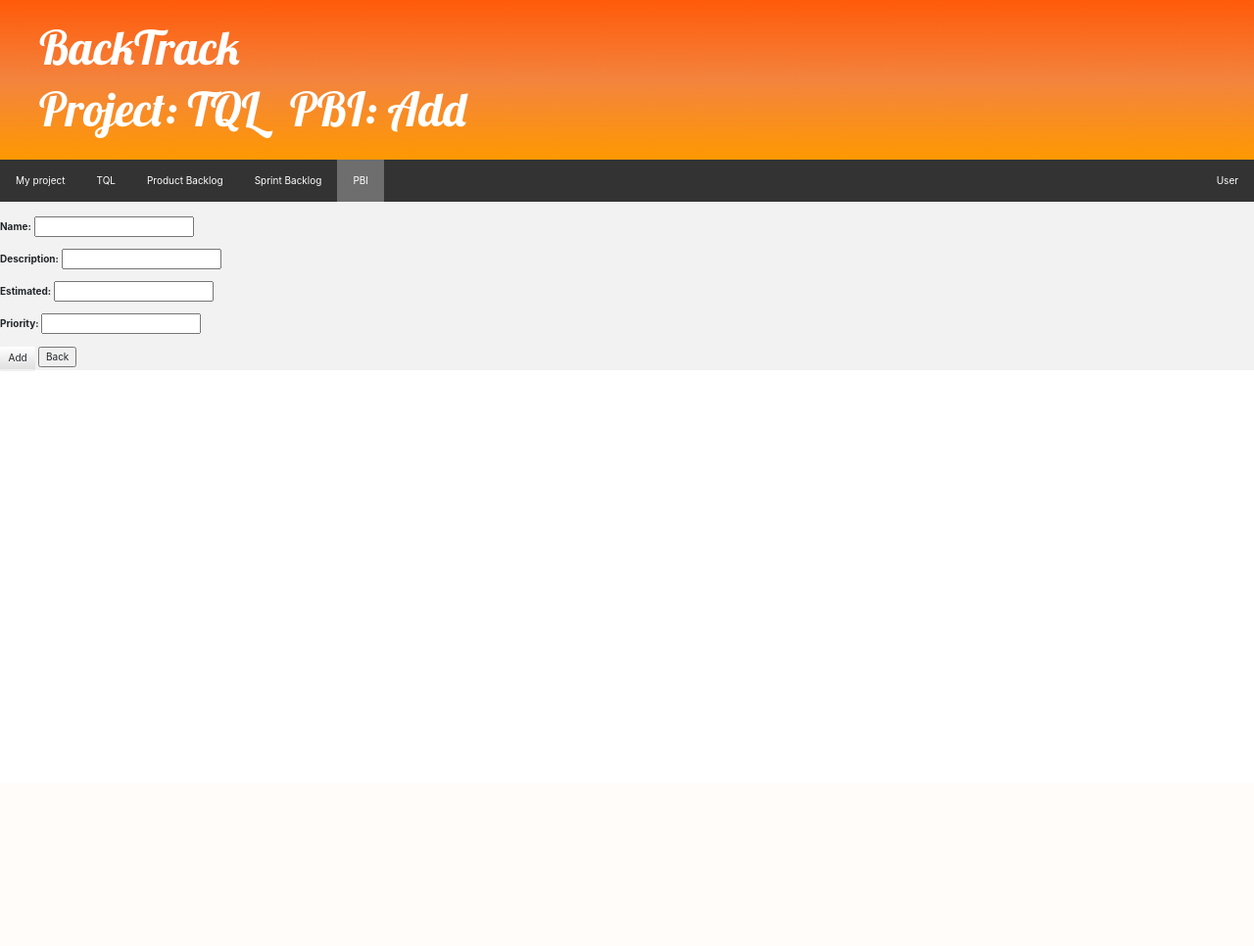
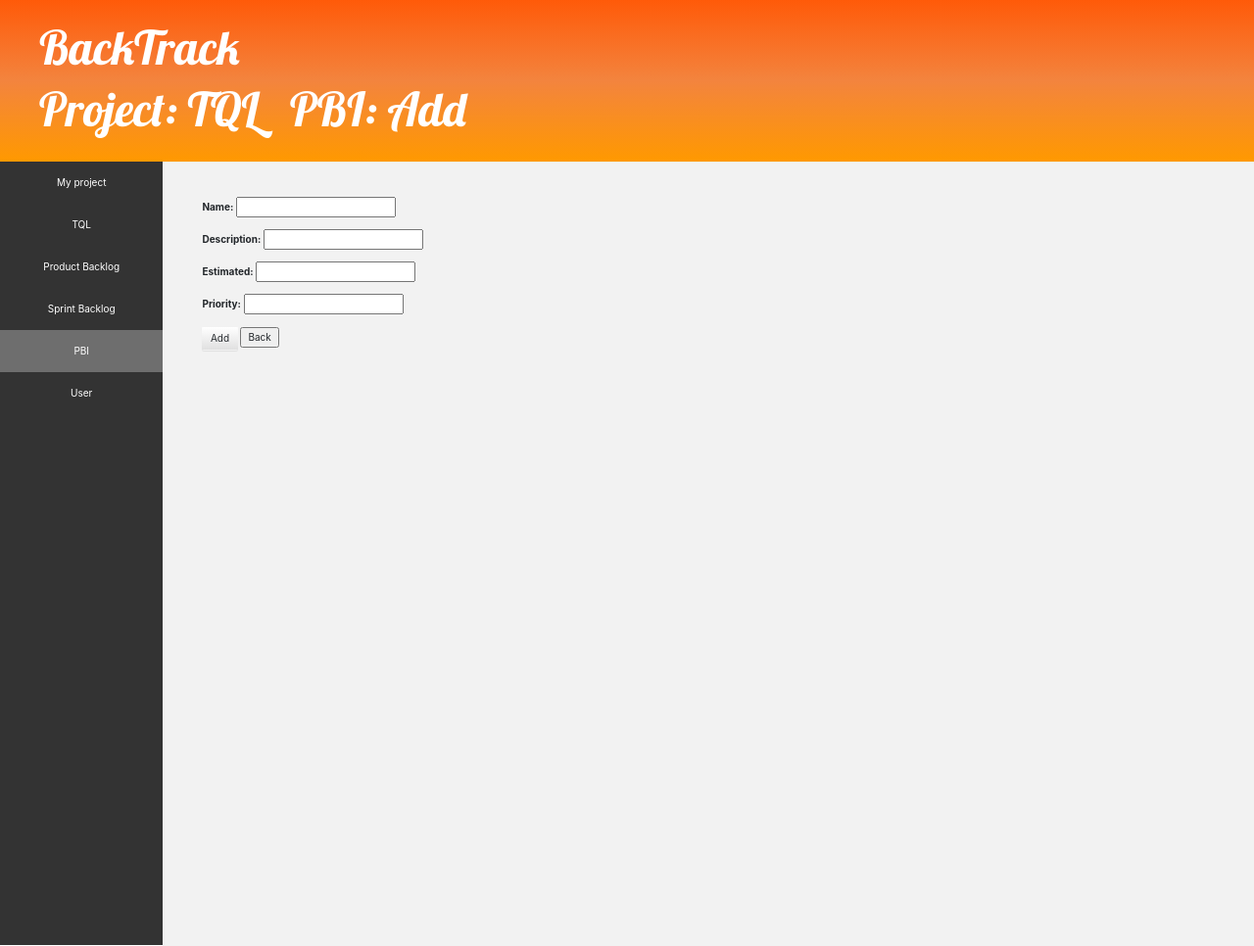
Before and after one commit to Yixing-Zhang/COMP-3297-BackTrack-by-TQL, a Django app: page /project/1/productBacklog/pbi/add in a window 1280 px wide. Shown: the whole page at 98% size. Before the commit the page ends 379 px from the top, so only its background shows below. Run offline with Django 3.2, Linux system fonts and the light colour scheme; data comes from the database, SQL or seed files in the repository; both versions use the stored data as it was after the commit; some libraries are stand-ins or nearby versions.

Commit message:
Move the menu bar to the left.

```diff
--- a/BackTrack/config/urls.py
+++ b/BackTrack/config/urls.py
@@ -20,4 +20,5 @@ urlpatterns = [
     path('admin/', admin.site.urls),
     path('project/', include('project.urls')),
     path('project/<int:project_pk>/productBacklog/', include('productBacklog.urls')),
+    path('accounts/', include('django.contrib.auth.urls')),
 ]
--- a/BackTrack/static/css/productBacklog.css
+++ b/BackTrack/static/css/productBacklog.css
@@ -28,8 +28,17 @@ td a {
     color: #7A6C56;
 }
 
-.menu {
-    margin-top: -3px;
+html, body {
+    height: 100%;
+}
+
+div.menu{
+    height: 100%;
+    width: 13%;
+    overflow-y: auto;
+    position: absolute;
+    margin-top: -1px;
+    left: 0;background-color: #333;
 }
 
 .menu ul {
@@ -42,6 +51,7 @@ td a {
 
 .menu li {
     float: left;
+    width: 100%;
 }
 
 .menu li a {
@@ -63,3 +73,13 @@ td a {
 .main {
     background-color: #F2F2F2;
 }
+
+div.main{
+    right: 0;
+    float: left;
+    height: 100%;
+    width: 87%;
+    overflow-y: auto;
+    position:absolute;
+    padding: 20px 20px 20px 40px;
+}
```
Also changed, not shown: BackTrack/db.sqlite3.
